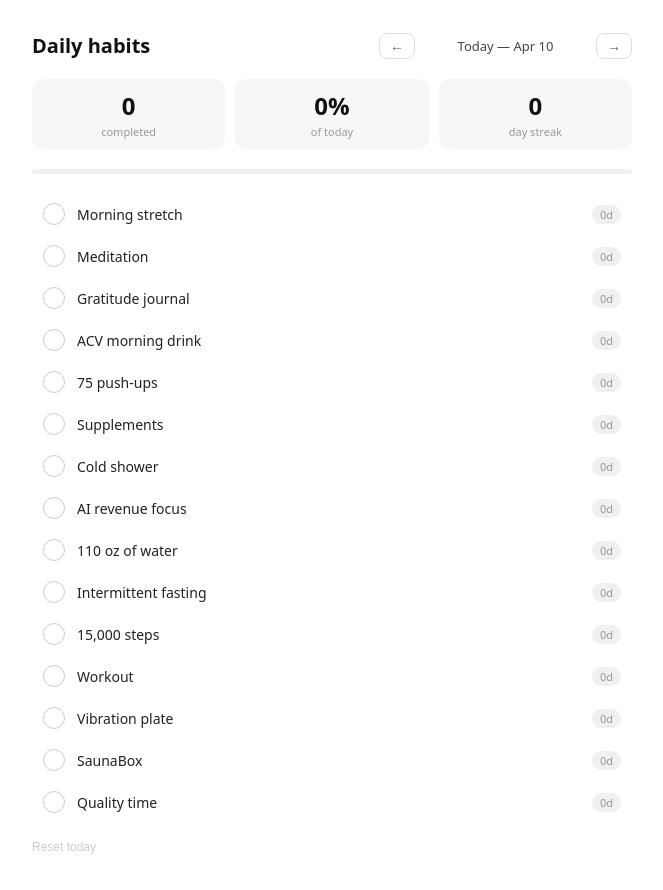
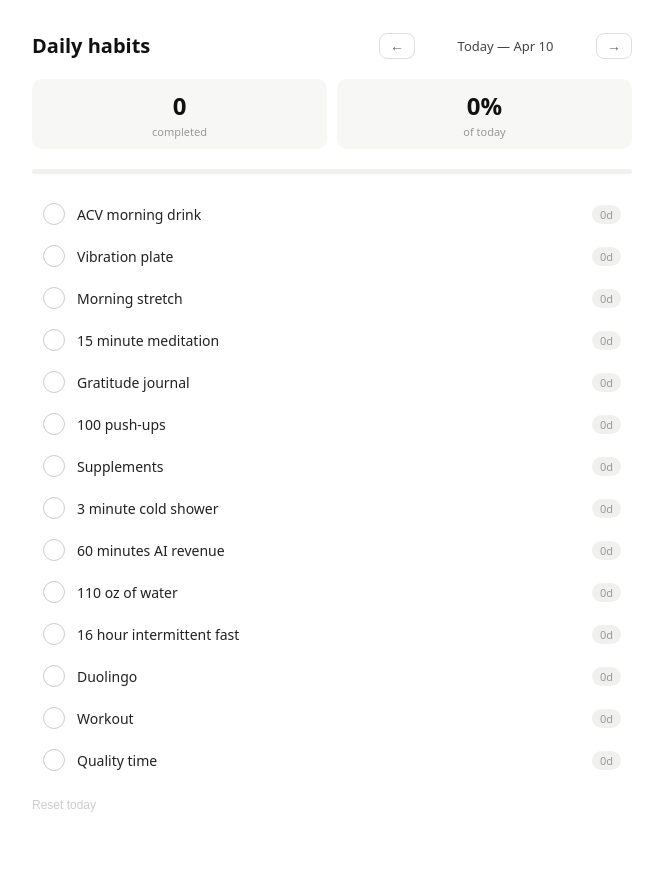
Before and after one commit to akin4ut-tech/habit-tracker, a React (Vite) app: page / in a window 1280 px wide. Shown: the whole page, without its empty margins (308-971 px from the left). After the commit the page ends 848 px from the top, so only its background shows below. Built offline with nearby package versions, Linux system fonts and the light colour scheme.

Commit message:
Update habit names and remove streak calculation

```diff
--- a/src/App.jsx
+++ b/src/App.jsx
@@ -1,20 +1,19 @@
 import { useState, useEffect, useCallback } from "react";
 
 const HABITS = [
+  { id: "acv",        name: "ACV morning drink" },
+  { id: "vibration",  name: "Vibration plate" },
   { id: "stretch",    name: "Morning stretch" },
-  { id: "meditation", name: "Meditation" },
+  { id: "meditation", name: "15 minute meditation" },
   { id: "journal",    name: "Gratitude journal" },
-  { id: "acv",        name: "ACV morning drink" },
-  { id: "pushups",    name: "75 push-ups" },
+  { id: "pushups",    name: "100 push-ups" },
   { id: "supps",      name: "Supplements" },
-  { id: "cold",       name: "Cold shower" },
-  { id: "ai",         name: "AI revenue focus" },
+  { id: "cold",       name: "3 minute cold shower" },
+  { id: "ai",         name: "60 minutes AI revenue" },
   { id: "water",      name: "110 oz of water" },
-  { id: "fasting",    name: "Intermittent fasting" },
-  { id: "steps",      name: "15,000 steps" },
+  { id: "fasting",    name: "16 hour intermittent fast" },
+  { id: "duolingo",   name: "Duolingo" },
   { id: "workout",    name: "Workout" },
-  { id: "vibration",  name: "Vibration plate" },
-  { id: "sauna",      name: "SaunaBox" },
   { id: "quality",    name: "Quality time" },
 ];
 
@@ -77,18 +76,6 @@ export default function App() {
     return streak;
   };
 
-  const calcStreak = () => {
-    let streak = 0;
-    let key = todayKey();
-    const todayDone = Object.values(getDay(key)).filter(Boolean).length;
-    if (todayDone < TOTAL) key = offsetKey(key, -1);
-    while (streak <= 365) {
-      const done = Object.values(allData[key] || {}).filter(Boolean).length;
-      if (done >= TOTAL) { streak++; key = offsetKey(key, -1); } else break;
-    }
-    return streak;
-  };
-
   const day = getDay(currentDate);
   const doneCount = Object.values(day).filter(Boolean).length;
   const pct = Math.round((doneCount / TOTAL) * 100);
@@ -101,7 +88,7 @@ export default function App() {
     dateNav: { display: "flex", alignItems: "center", gap: 8 },
     navBtn: { background: "none", border: "1px solid #ddd", borderRadius: 8, padding: "4px 10px", cursor: "pointer", fontSize: 14, color: "#666" },
     dateLabel: { fontSize: 13, fontWeight: 500, minWidth: 165, textAlign: "center", color: "#444" },
-    statsRow: { display: "grid", gridTemplateColumns: "1fr 1fr 1fr", gap: 10, marginBottom: "1.25rem" },
+    statsRow: { display: "grid", gridTemplateColumns: "1fr 1fr", gap: 10, marginBottom: "1.25rem" },
     stat: { background: "#f7f7f5", borderRadius: 10, padding: "10px 12px", textAlign: "center" },
     statNum: { fontSize: 24, fontWeight: 600, color: "#111" },
     statLabel: { fontSize: 11, color: "#999", marginTop: 2 },
@@ -144,7 +131,6 @@ export default function App() {
       <div style={s.statsRow}>
         <div style={s.stat}><div style={s.statNum}>{doneCount}</div><div style={s.statLabel}>completed</div></div>
         <div style={s.stat}><div style={s.statNum}>{pct}%</div><div style={s.statLabel}>of today</div></div>
-        <div style={s.stat}><div style={s.statNum}>{calcStreak()}</div><div style={s.statLabel}>day streak</div></div>
       </div>
       <div style={s.progressWrap}>
         <div style={{ ...s.progressFill, width: pct + "%" }} />
```
